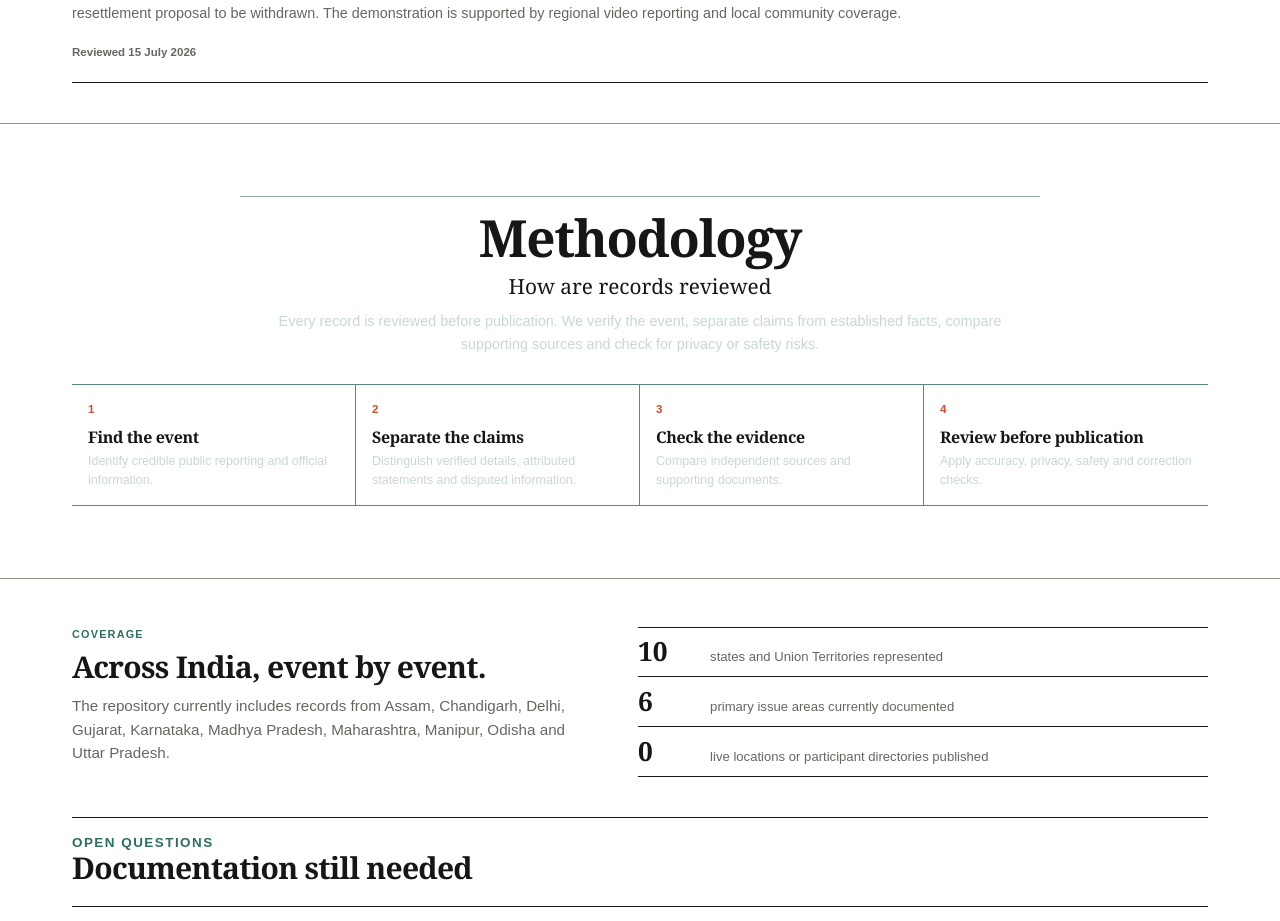
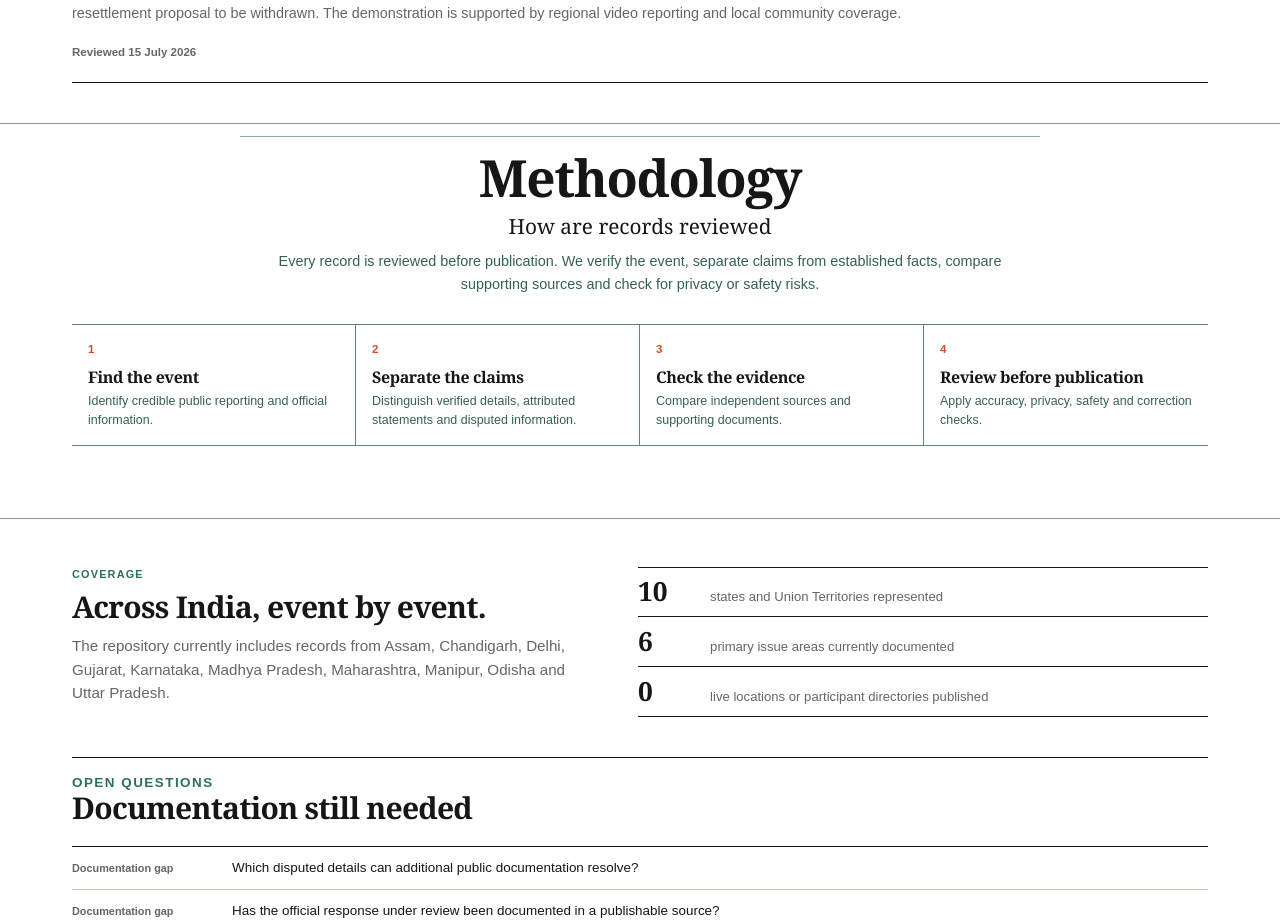
Before and after one commit to naveena04-rao/india-observed, a Next.js app: page / in a window 1280 px wide. Shown: the part 1744-2665 px from the top of the page. Built offline with nearby package versions, Linux system fonts and the light colour scheme.

Commit message:
Tighten methodology spacing and contrast

```diff
--- a/src/app/globals.css
+++ b/src/app/globals.css
@@ -2157,7 +2157,7 @@ h3 {
 
 /* Compact methodology checklist */
 .methodology-section {
-  padding-block: clamp(3rem, 6vw, 4.5rem);
+  padding-block: 0.75rem clamp(3rem, 6vw, 4.5rem);
 }
 
 .methodology-layout {
@@ -2212,7 +2212,7 @@ h3 {
 }
 
 .methodology-section .process-list p {
-  color: #c8d8d5;
+  color: #365f5a;
   font-size: 0.78rem;
   margin: 0;
 }
@@ -2339,7 +2339,7 @@ h3 {
 }
 
 .methodology-description {
-  color: #c8d8d5;
+  color: #365f5a;
   font-size: 0.9rem;
   line-height: 1.6;
   margin: 0 auto;
```
Also changed, not shown: 1 other file (tests, documents, lock files or other folders).
